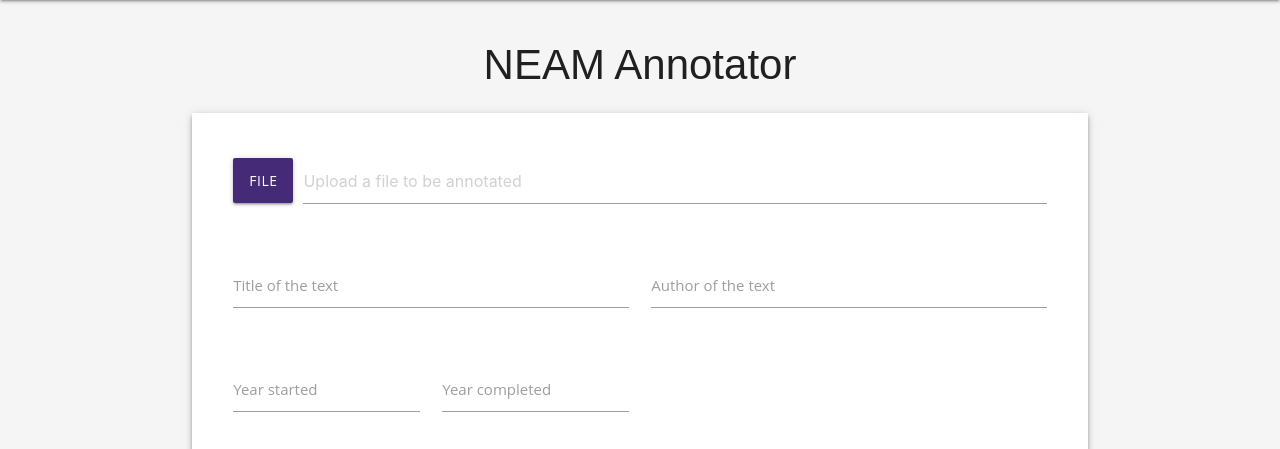
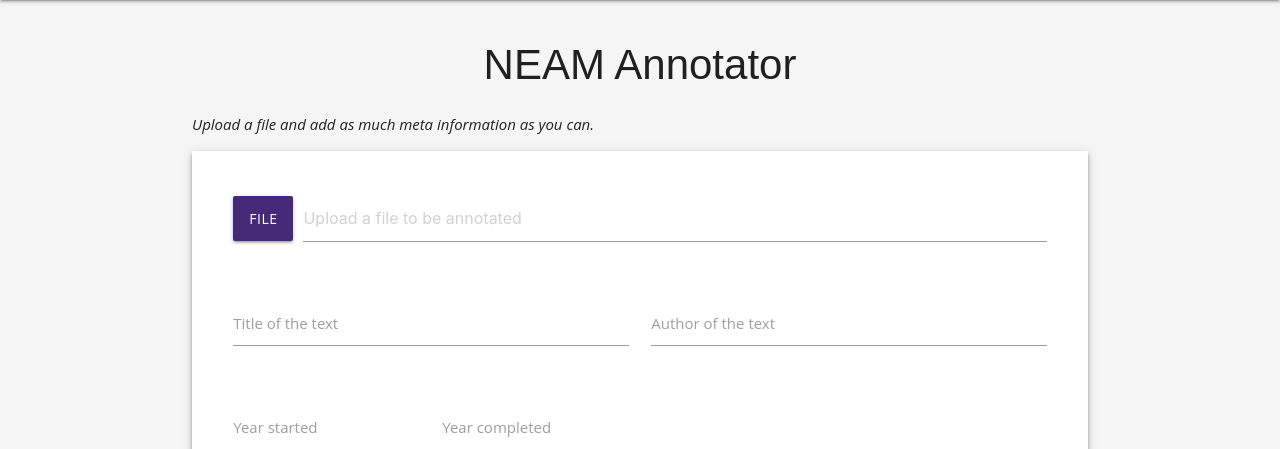
Before and after one commit to Linguistics575/neam, a Flask app: page / in a window 1280 px wide. Shown: the part 64-513 px from the top of the page. Run offline with Flask 2, Linux system fonts and the light colour scheme; parts of the project's set-up code (start-up, migrations or seed data) failed here and were passed over; some libraries are stand-ins or nearby versions.

Commit message:
Add annotator description

```diff
--- a/neam/python/app/static/css/style.css
+++ b/neam/python/app/static/css/style.css
@@ -88,3 +88,7 @@ strong {
 .icon {
     display: flex;
 }
+
+.description {
+    font-style: italic;
+}
--- a/neam/python/app/templates/index.html
+++ b/neam/python/app/templates/index.html
@@ -2,6 +2,7 @@
 
 {% block content %}
     <h1 class="center-align">NEAM Annotator</h1>
+    <p class="description">Upload a file and add as much meta information as you can.</p>
     <div class="row box z-depth-2">
         <form id="annotation-form" class="col s12" method="POST" action="/annotate" enctype="multipart/form-data">
             <div class="row">
```
